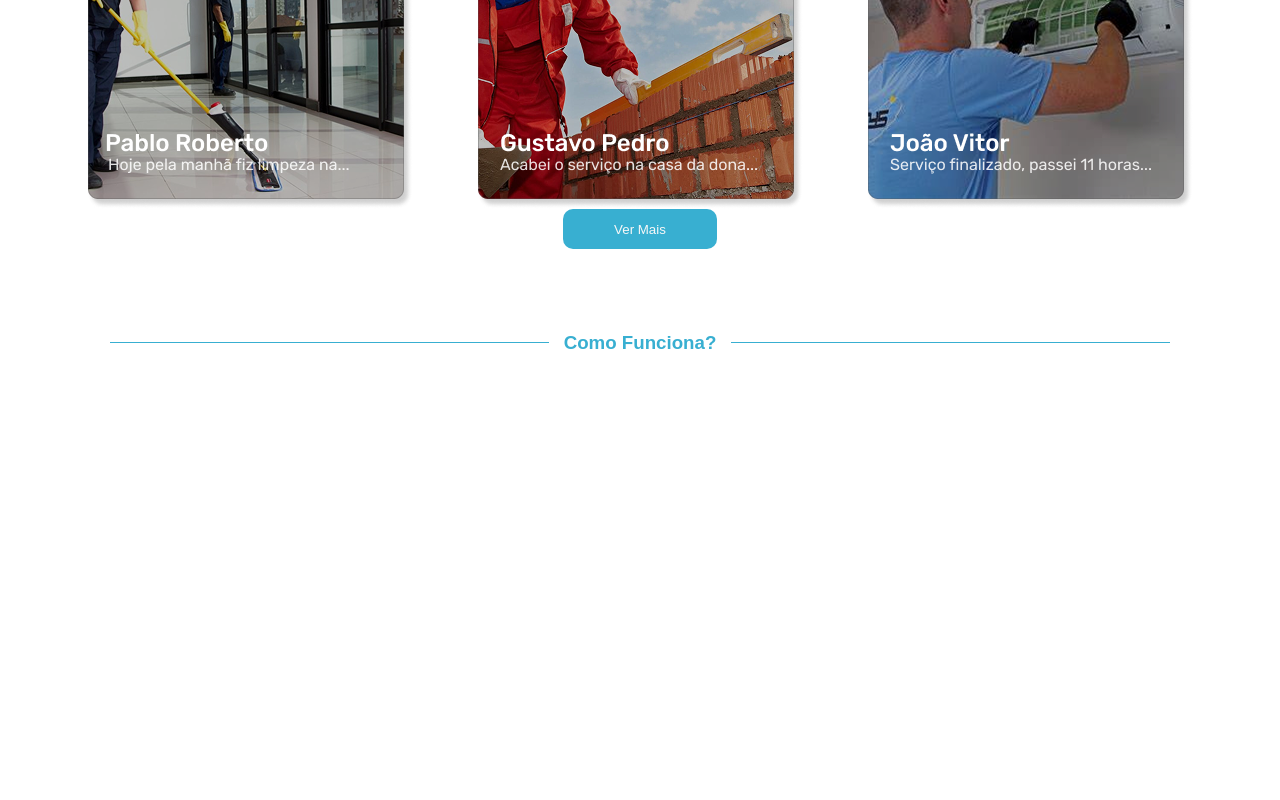
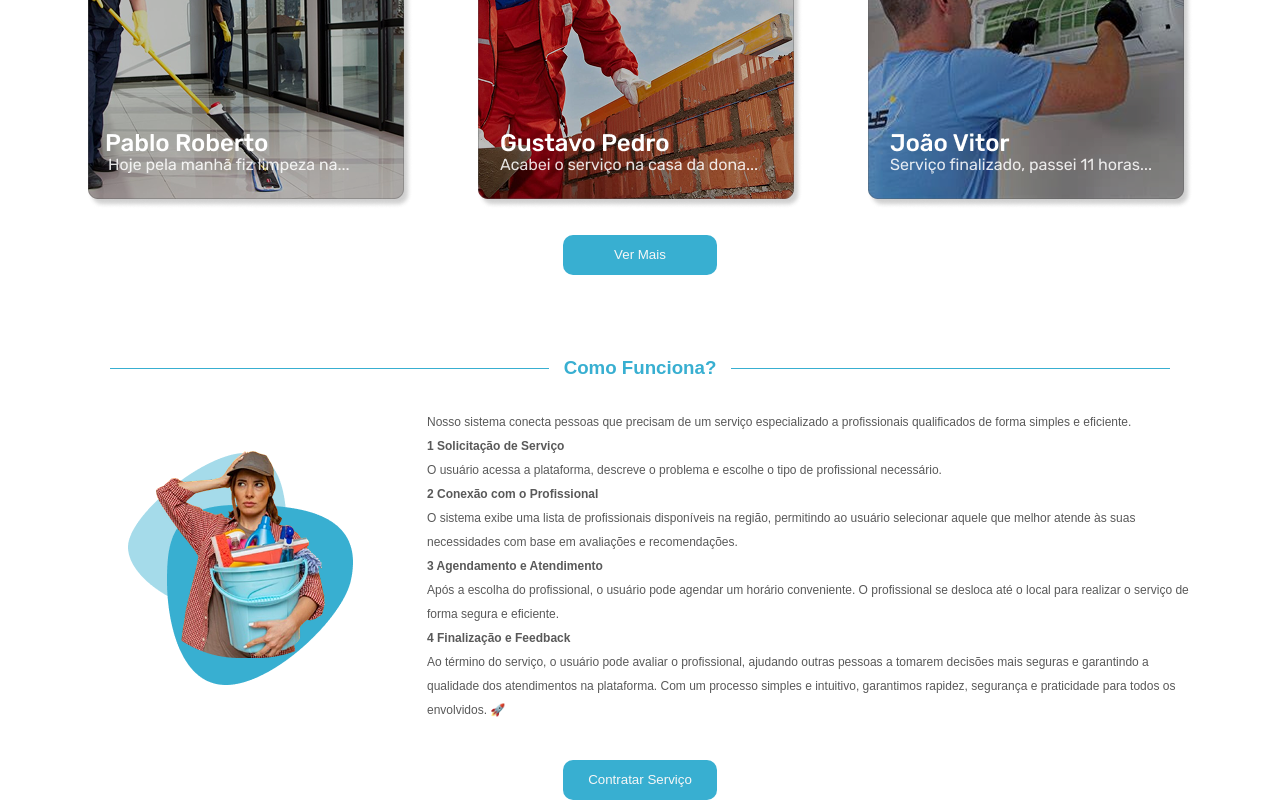
Before and after one commit to gustavo-pedro-meira/Servi-os-Porta, a React (Create React App) app in the folder servicos_front/front/: page / in a window 1280 px wide. Shown: the part 1367-2167 px from the top of the page. Before the commit the page ends 1740 px from the top, so only its background shows below. Built offline with nearby package versions, Linux system fonts and the light colour scheme.

Commit message:
Adicionado parte do Como Funciona

```diff
--- a/servicos_front/front/src/pages/homepage.js
+++ b/servicos_front/front/src/pages/homepage.js
@@ -140,6 +140,28 @@ const Home = () => {
           <span className={styles.line}></span>
         </div>
 
+        <div className={styles.funciona_div}>
+          <div className={styles.funciona_faxineira}>
+            <img src="./faxineira.png"></img>
+          </div>
+
+          <div className={styles.funciona_info}>
+            <p>
+              Nosso sistema conecta pessoas que precisam de um serviço especializado a profissionais qualificados de forma simples e eficiente. <br></br>
+              <span>1 Solicitação de Serviço</span> <br></br> O usuário acessa a plataforma, descreve o problema e escolhe o tipo de profissional necessário. <br></br>
+              <span>2 Conexão com o Profissional</span> <br></br> O sistema exibe uma lista de profissionais disponíveis na região, permitindo ao usuário selecionar aquele que melhor atende às suas
+              necessidades com base em avaliações e recomendações. <br></br>
+              <span>3 Agendamento e Atendimento</span> <br></br> Após a escolha do profissional, o usuário pode agendar um horário conveniente. O profissional se desloca até o local para realizar o
+              serviço de forma segura e eficiente. <br></br>
+              <span>4 Finalização e Feedback</span> <br></br> Ao término do serviço, o usuário pode avaliar o profissional, ajudando outras pessoas a tomarem decisões mais seguras e
+              garantindo a qualidade dos atendimentos na plataforma.
+              Com um processo simples e intuitivo, garantimos rapidez, segurança e praticidade para todos os envolvidos. 🚀
+            </p>
+          </div>
+        </div>
+
+        <button className={styles.more_button} type="button">Contratar Serviço</button>
+
       </section>
     </main>
   );
--- a/servicos_front/front/src/styles/page.module.css
+++ b/servicos_front/front/src/styles/page.module.css
@@ -237,4 +237,28 @@ body {
     height: 5vh;
     width: 12vw;
     cursor: pointer;
+    margin-top: 2%;
 }
+
+.funciona_div {
+    display: flex;
+    justify-content: space-between;
+    gap: 5%;
+}
+
+.funciona_faxineira {
+    display: flex;
+    justify-content: center;
+    align-items: center;
+    margin-left: 10%;
+}
+
+.funciona_div span {
+    font-weight: bold;
+}
+
+.funciona_div p {
+    line-height: 3vh;
+    max-width: 90%;
+    font-size: 12px;
+}
```
Also changed, not shown: servicos_front/front/public/faxineira.png (added).
